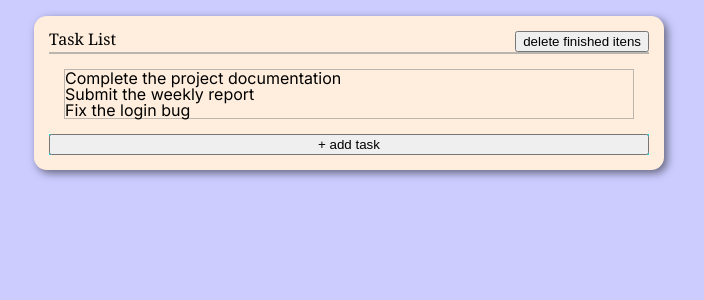
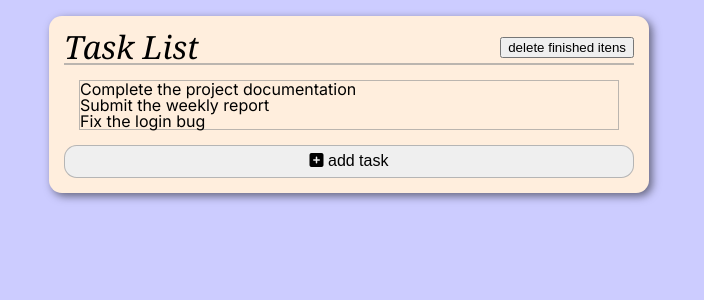
Before and after one commit to fabiodbf/monorepo-crud-mongo, a React (Create React App) app in the folder WebApp/tasks/: page / in a window 1280 px wide. Shown: the top 300 px of the page, without its empty margins (291-995 px from the left). Built offline with nearby package versions, Linux system fonts and the light colour scheme.

Commit message:
Adding font awesome

```diff
--- a/WebApp/tasks/public/index.html
+++ b/WebApp/tasks/public/index.html
@@ -3,41 +3,17 @@
   <head>
     <meta charset="utf-8" />
     <link rel="icon" href="%PUBLIC_URL%/favicon.ico" />
+    <link
+      rel="stylesheet"
+      href="https://cdnjs.cloudflare.com/ajax/libs/font-awesome/6.0.0/css/all.min.css"
+    />
     <meta name="viewport" content="width=device-width, initial-scale=1" />
     <meta name="theme-color" content="#000000" />
-    <meta
-      name="description"
-      content="Web site created using create-react-app"
-    />
-    <link rel="apple-touch-icon" href="%PUBLIC_URL%/logo192.png" />
-    <!--
-      manifest.json provides metadata used when your web app is installed on a
-      user's mobile device or desktop. See https://developers.google.com/web/fundamentals/web-app-manifest/
-    -->
-    <link rel="manifest" href="%PUBLIC_URL%/manifest.json" />
-    <!--
-      Notice the use of %PUBLIC_URL% in the tags above.
-      It will be replaced with the URL of the `public` folder during the build.
-      Only files inside the `public` folder can be referenced from the HTML.
 
-      Unlike "/favicon.ico" or "favicon.ico", "%PUBLIC_URL%/favicon.ico" will
-      work correctly both with client-side routing and a non-root public URL.
-      Learn how to configure a non-root public URL by running `npm run build`.
-    -->
-    <title>React App</title>
+    <title>Task List</title>
   </head>
   <body>
     <noscript>You need to enable JavaScript to run this app.</noscript>
     <div id="root"></div>
-    <!--
-      This HTML file is a template.
-      If you open it directly in the browser, you will see an empty page.
-
-      You can add webfonts, meta tags, or analytics to this file.
-      The build step will place the bundled scripts into the <body> tag.
-
-      To begin the development, run `npm start` or `yarn start`.
-      To create a production bundle, use `npm run build` or `yarn build`.
-    -->
   </body>
 </html>
--- a/WebApp/tasks/src/components/list-container/container.jsx
+++ b/WebApp/tasks/src/components/list-container/container.jsx
@@ -30,7 +30,9 @@ function Container() {
       </div>
       <div id={styles["bottom-controls"]}>
         <div>
-          <button>+ add task</button>
+          <button>
+            <i className="fa fa-plus-square"></i>&nbsp;add task
+          </button>
         </div>
       </div>
     </div>
--- a/WebApp/tasks/src/components/list-container/container.module.css
+++ b/WebApp/tasks/src/components/list-container/container.module.css
@@ -1,3 +1,5 @@
+@import url(../../styles/variables.css);
+
 #container {
   background-color: #ffeedd;
   margin: 1em auto;
@@ -10,13 +12,14 @@
 
 #top {
   display: flex;
-  border-bottom: 2px solid #999999aa;
+  border-bottom: 2px solid var(--transparent-gray);
 
   div[id="container-heading"] {
     flex: 3;
 
     h1 {
-      /*change font family here*/
+      font-size: 2em;
+      font-style: italic;
       margin: 0;
     }
   }
@@ -35,22 +38,24 @@
 }
 
 #list-wrapper {
-  border: 1px solid #999999aa;
+  border: 1px solid var(--transparent-gray);
   margin: 15px;
 }
 
 #bottom-controls {
   display: flex;
-  background-color: lime;
 
   > div {
     flex-grow: 1;
     display: flex;
-    background-color: aqua;
 
     button {
       /*this guy should be a separate class*/
       flex: 1;
+      padding: 0.4em;
+      border: 1px solid var(--transparent-gray);
+      border-radius: 0.8em;
+      font-size: 1em;
     }
   }
 }
--- a/WebApp/tasks/src/styles/reset.css
+++ b/WebApp/tasks/src/styles/reset.css
@@ -1,8 +1,3 @@
-/* http://meyerweb.com/eric/tools/css/reset/
-   v2.0 | 20110126
-   License: none (public domain)
-*/
-
 html,
 body,
 div,
@@ -91,6 +86,7 @@ video {
   font-weight: inherit;
   font-style: inherit;
   vertical-align: baseline;
+  box-sizing: border-box;
 }
 /* HTML5 display-role reset for older browsers */
 article,
--- a/WebApp/tasks/src/styles/variables.css
+++ b/WebApp/tasks/src/styles/variables.css
@@ -6,4 +6,5 @@
   --font-serif: "Playfair Display", Georgia, serif;
 
   --background-test: #ccccff;
+  --transparent-gray: #999999aa;
 }
```
Also changed, not shown: WebApp/tasks/public/logo192.png (deleted), WebApp/tasks/public/logo512.png (deleted), WebApp/tasks/public/manifest.json (deleted).
